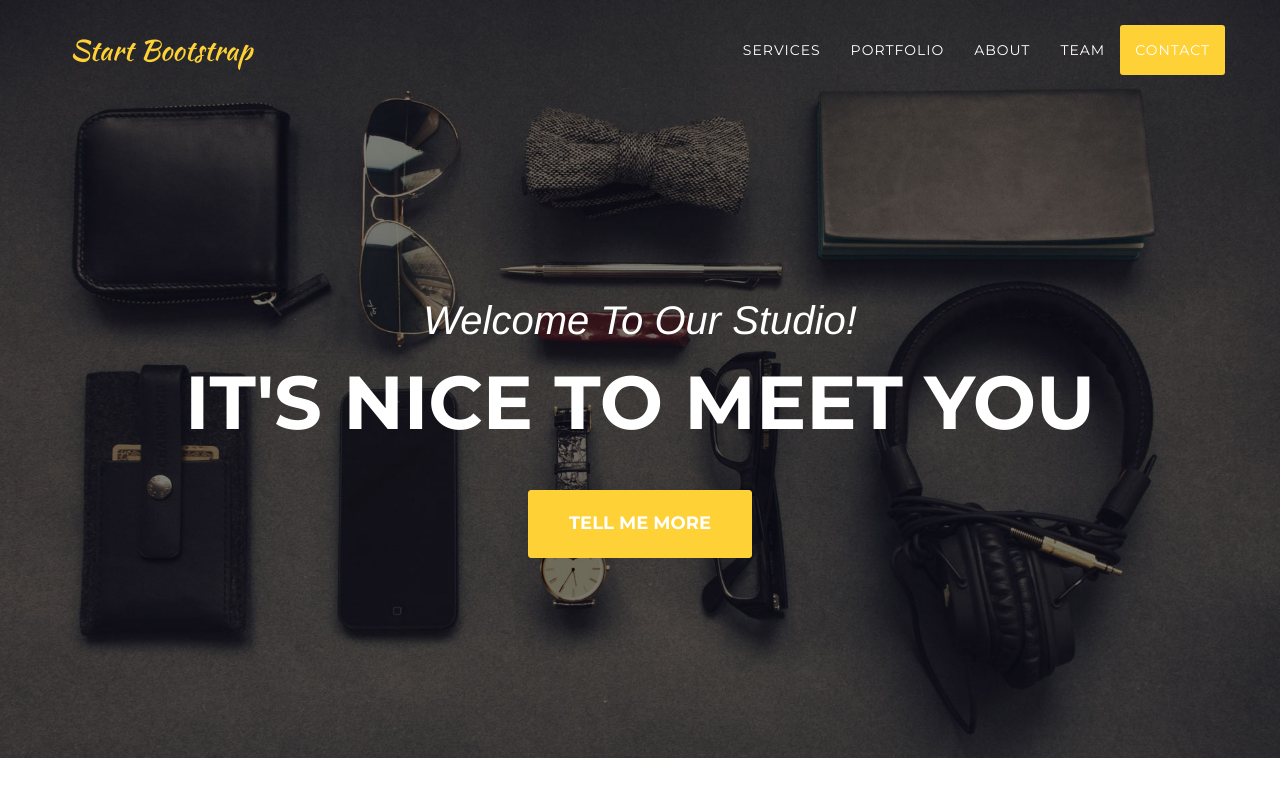
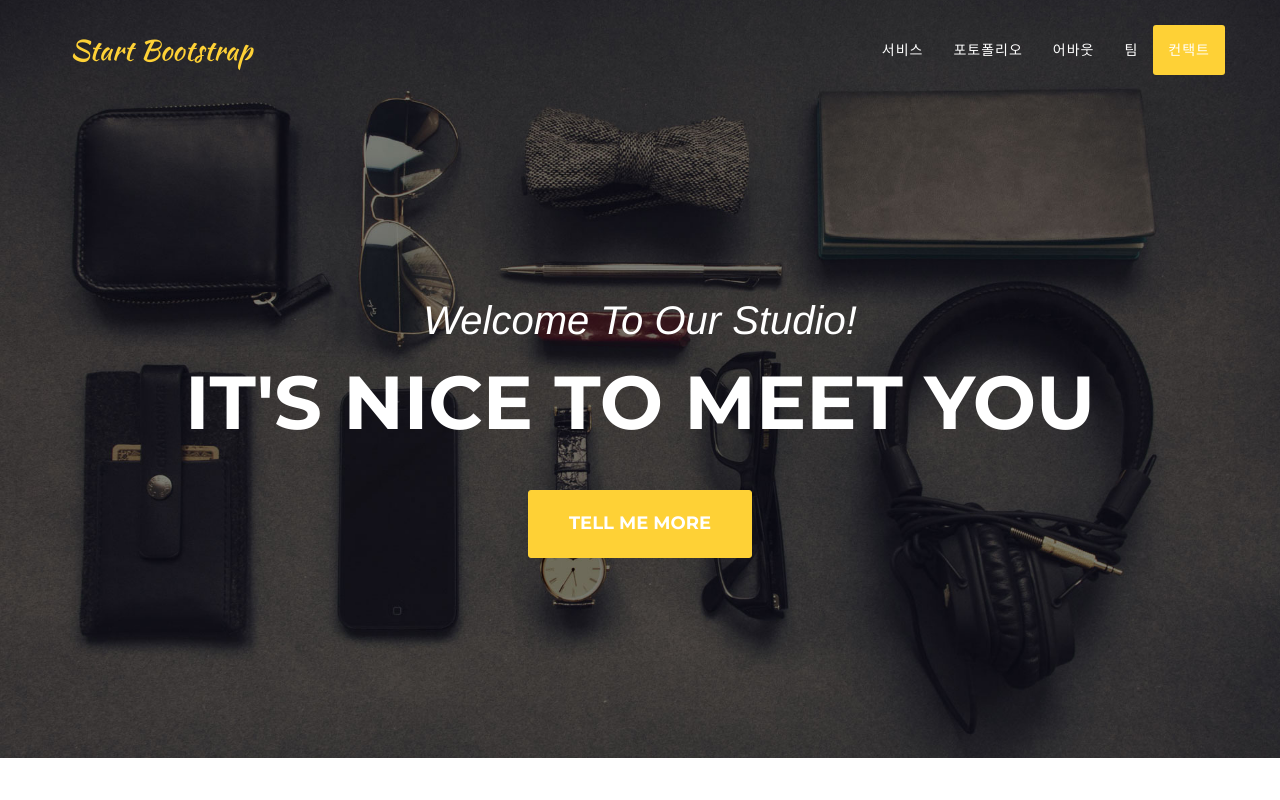
Before and after one commit to LikeLionJongChan/LikeLionJongChan.github.io, a website: page index.html in a window 1280 px wide. Shown: the top 800 px of the page. Drawn offline with nearby package versions, Linux system fonts and the light colour scheme; a web font is replaced by a local one.

Commit message:
메뉴 한글화

```diff
--- a/index.html
+++ b/index.html
@@ -53,19 +53,19 @@
                         <a href="#page-top"></a>
                     </li>
                     <li>
-                        <a class="page-scroll" href="#services">Services</a>
+                        <a class="page-scroll" href="#services">서비스</a>
                     </li>
                     <li>
-                        <a class="page-scroll" href="#portfolio">Portfolio</a>
+                        <a class="page-scroll" href="#portfolio">포토폴리오</a>
                     </li>
                     <li>
-                        <a class="page-scroll" href="#about">About</a>
+                        <a class="page-scroll" href="#about">어바웃</a>
                     </li>
                     <li>
-                        <a class="page-scroll" href="#team">Team</a>
+                        <a class="page-scroll" href="#team">팀</a>
                     </li>
                     <li>
-                        <a class="page-scroll" href="#contact">Contact</a>
+                        <a class="page-scroll" href="#contact">컨택트</a>
                     </li>
                 </ul>
             </div>
```
